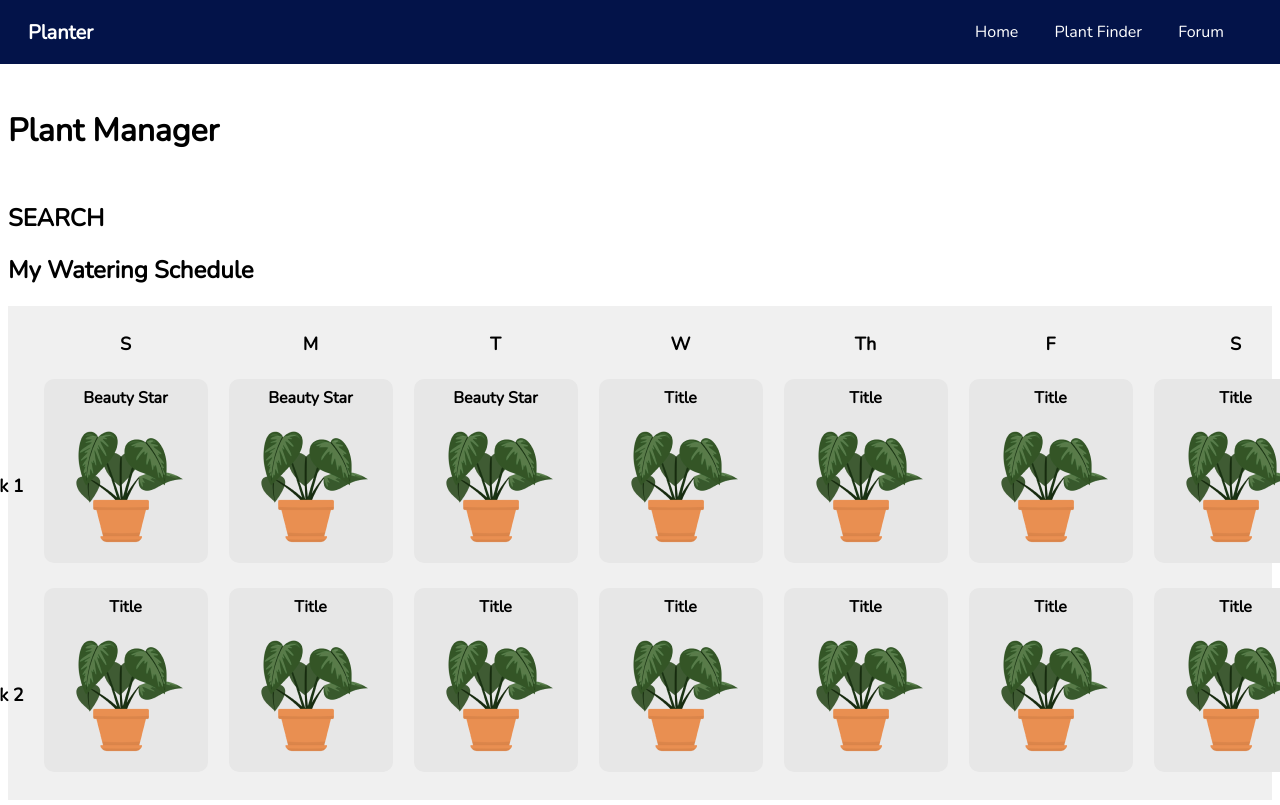
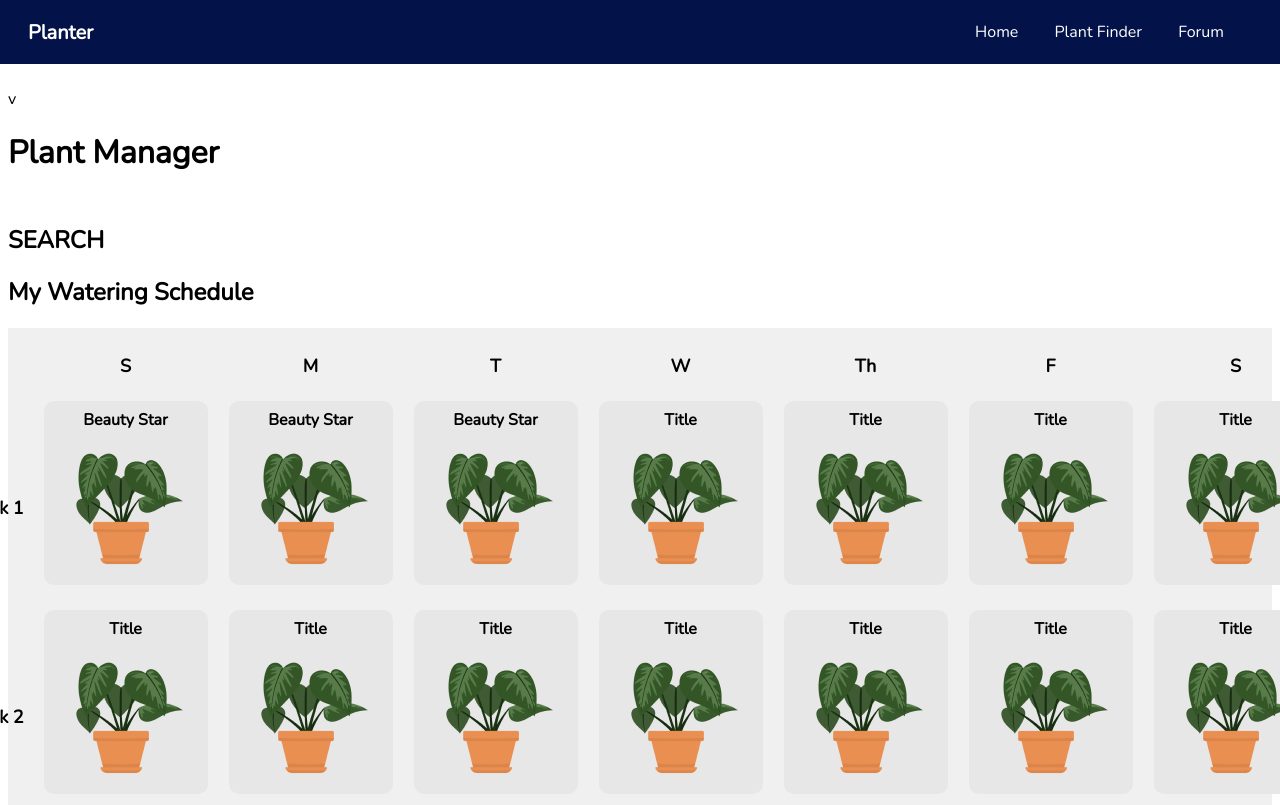
Before and after one commit to info340-su23/Planter, a plain HTML site: page webapp/plants2.html in a window 1280 px wide. Shown: the top 805 px of the page. Drawn offline with nearby package versions, Linux system fonts and the light colour scheme.

Commit message:
plants2update

```diff
--- a/webapp/plants2.html
+++ b/webapp/plants2.html
@@ -23,7 +23,7 @@
         </div>
       </ul>
     </nav>
-    <header>
+    <header>   v
         <!--Page Title/Header-->
         <div>
           <h1>Plant Manager</h1>
```
